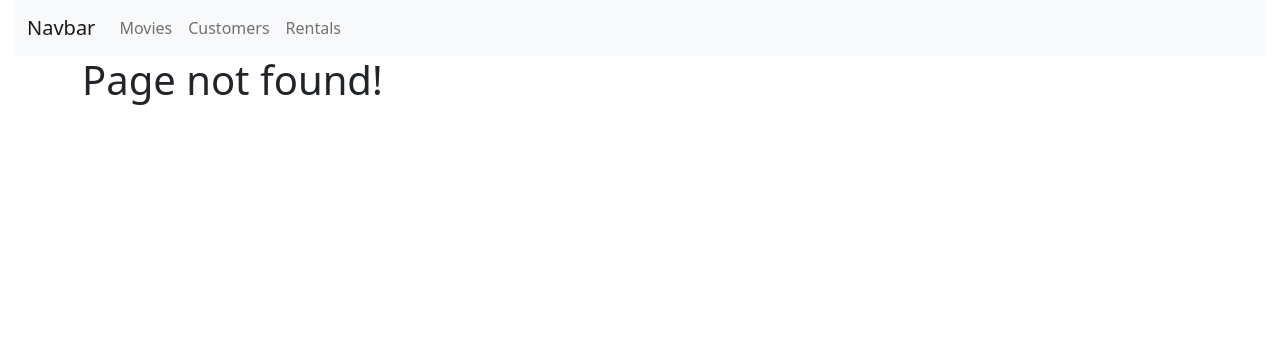
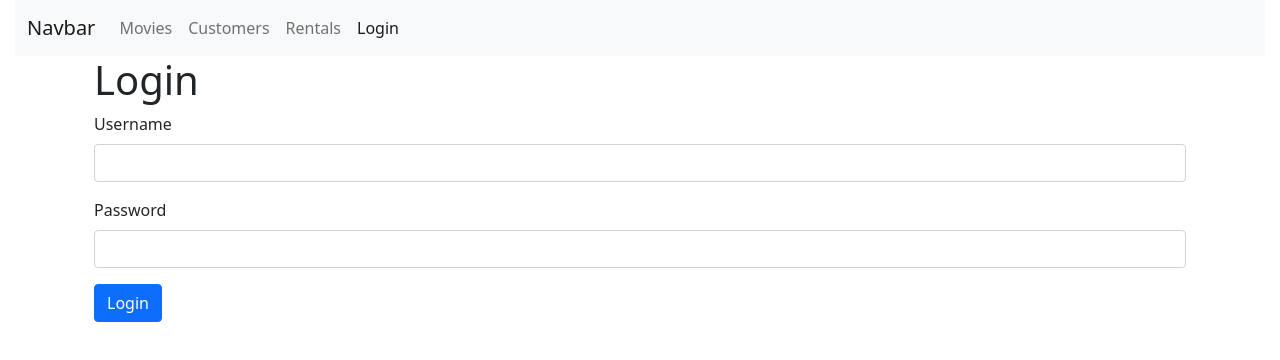
Before and after one commit to rua1hc/react-fdn-vidly-app, a React (Create React App) app: page /login in a window 1280 px wide. Before the commit this address led to /not-found. Shown: the top 360 px of the page. Built offline with nearby package versions, Linux system fonts and the light colour scheme.

Commit message:
s7v2 building bootstrap form

```diff
--- a/src/App.js
+++ b/src/App.js
@@ -5,11 +5,12 @@
 
 import Movies from "./comps/movies";
 
-import NavBar from "./comps/navbar";
+import NavBar from "./comps/navBar";
 import Customers from "./comps/customers";
 import NotFound from "./comps/not-found";
 import Rentals from "./comps/rentals";
 import MovieForm from "./comps/movieForm";
+import loginForm from "./comps/loginForm";
 
 import "./App.css";
 
@@ -22,9 +23,11 @@
                 <NavBar />
                 <main className="container">
                     <Switch>
+                        <Route path="/login" component={loginForm} />
+
                         <Route path="/movies/:id" component={MovieForm} />
+                        <Route path="/movies" component={Movies} />
 
-                        <Route path="/movies" component={Movies} />
                         <Route path="/customers" component={Customers} />
                         <Route path="/rentals" component={Rentals} />
                         <Route path="/not-found" component={NotFound} />
--- /dev/null
+++ b/src/comps/loginForm.jsx
@@ -0,0 +1,43 @@
+import React, { Component } from "react";
+
+class loginForm extends Component {
+    // state = {  }
+    render() {
+        return (
+            <div className="container">
+                <h1>Login</h1>
+
+                <form>
+                    <div className="mb-3">
+                        <label htmlFor="username" className="form-label">
+                            Username
+                        </label>
+                        <input
+                            id="username"
+                            type="text"
+                            className="form-control"
+                        />
+                    </div>
+                    <div className="mb-3">
+                        <label htmlFor="password" className="form-label">
+                            Password
+                        </label>
+                        <input
+                            id="password"
+                            type="text"
+                            className="form-control"
+                        />
+                    </div>
+                    <button className="btn btn-primary">Login</button>
+                </form>
+            </div>
+        );
+
+        // return (
+        //     <div>
+        //     </div>
+        // );
+    }
+}
+
+export default loginForm;
--- a/src/comps/navbar.jsx
+++ b/src/comps/navbar.jsx
@@ -4,7 +4,7 @@
 
 const NavBar = () => {
     return (
-        <nav className="navbar navbar-expand-lg navbar-light bg-light">
+        <nav className="navbar navbar-expand-sm navbar-light bg-light">
             <div className="container-fluid">
                 <Link className="navbar-brand" to="/">
                     Navbar
@@ -38,6 +38,9 @@
                         <NavLink className="nav-link" to="/rentals">
                             Rentals
                         </NavLink>
+                        <NavLink className="nav-link" to="/login">
+                            Login
+                        </NavLink>
                         {/* <a className="nav-link disabled">Disabled</a> */}
                     </div>
                 </div>
```
